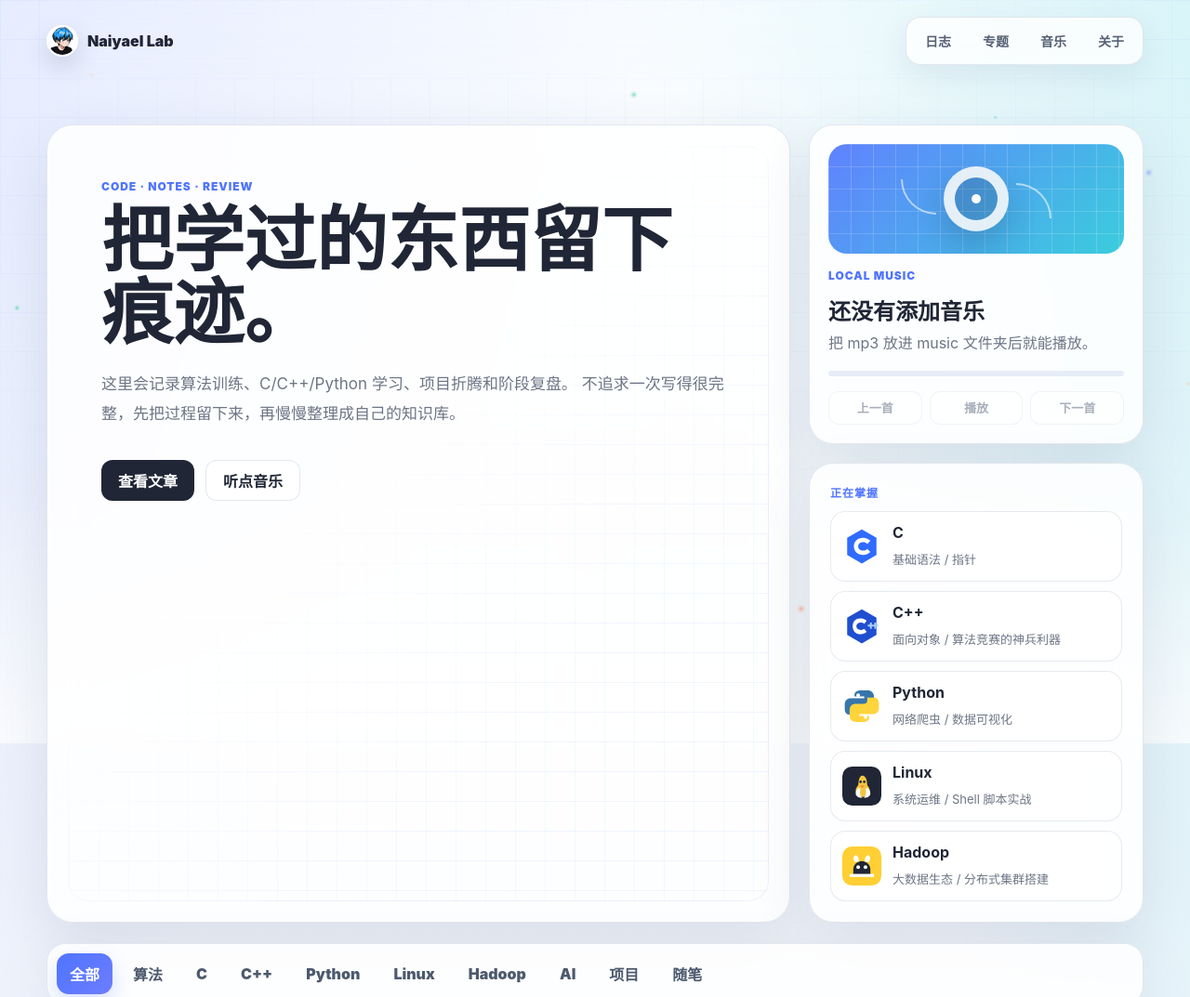
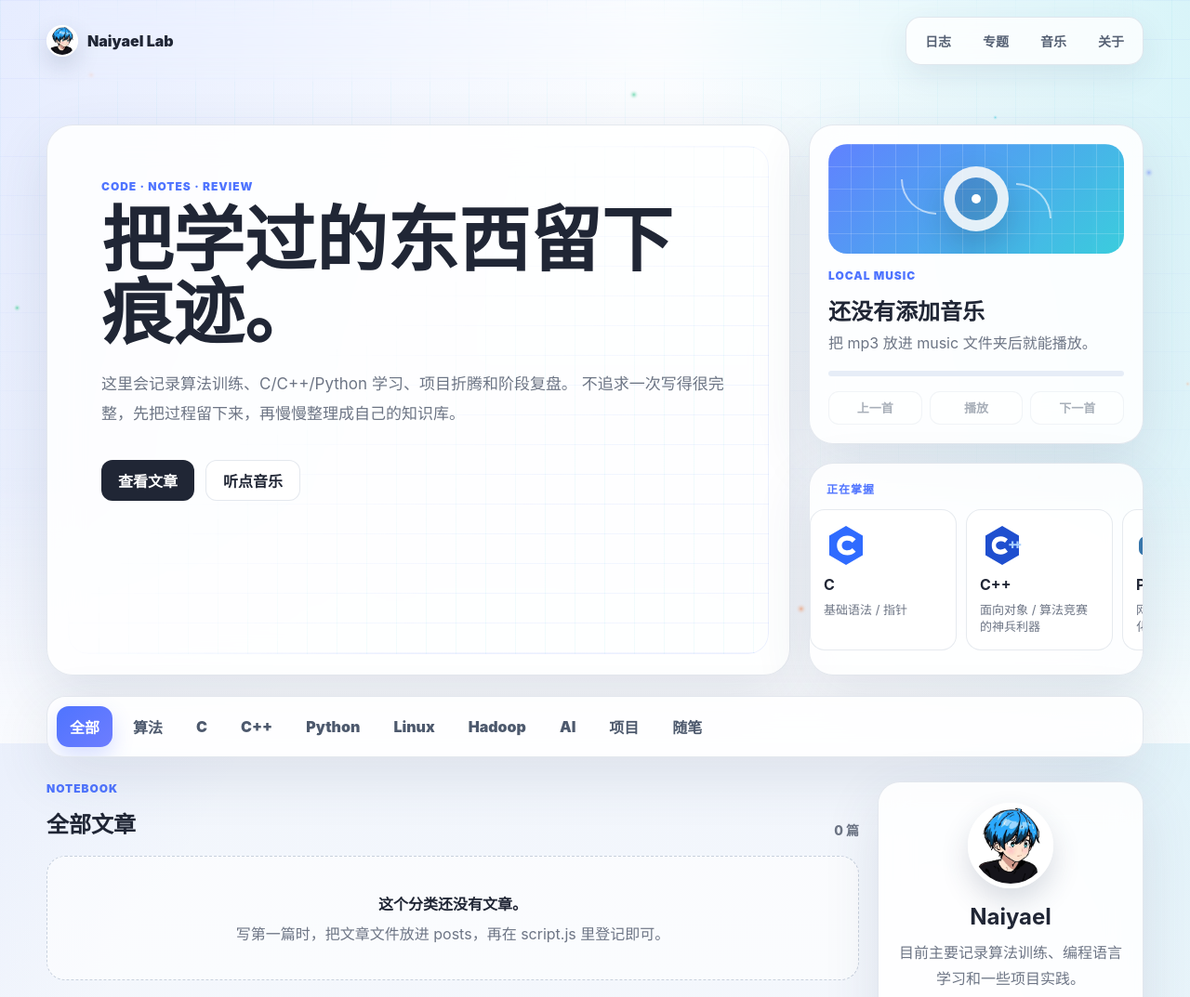
Before and after one commit to Naiyael/personal-web, a plain HTML site: page index.html in a window 1280 px wide. Shown: the top 1073 px of the page at 93% size. Drawn offline with Linux system fonts and the light colour scheme.

Commit message:
compact skill stack and update tech icons

```diff
--- a/index.html
+++ b/index.html
@@ -90,12 +90,12 @@
                 <span>网络爬虫 / 数据可视化</span>
               </article>
               <article>
-                <img src="assets/icons/linux.svg" alt="" />
+                <img src="assets/icons/linux.png" alt="" />
                 <strong>Linux</strong>
                 <span>系统运维 / Shell 脚本实战</span>
               </article>
               <article>
-                <img src="assets/icons/hadoop.svg" alt="" />
+                <img src="assets/icons/hadoop.png" alt="" />
                 <strong>Hadoop</strong>
                 <span>大数据生态 / 分布式集群搭建</span>
               </article>
--- a/styles.css
+++ b/styles.css
@@ -382,31 +382,37 @@ h3 {
 
 .skill-panel {
   border-radius: 26px;
-  padding: 22px;
+  padding: 18px;
+  overflow: hidden;
 }
 
 .skill-grid {
-  display: grid;
+  display: flex;
   gap: 10px;
-  grid-template-columns: 1fr;
+  margin: 0 -18px;
+  padding: 2px 18px 8px;
+  overflow-x: auto;
+  scroll-snap-type: x mandatory;
+  scrollbar-width: thin;
 }
 
 .skill-grid article {
   display: grid;
-  grid-template-columns: 42px 1fr;
-  gap: 8px 12px;
-  align-items: center;
-  min-height: 76px;
+  flex: 0 0 158px;
+  grid-template-rows: 48px auto 1fr;
+  gap: 8px;
+  min-height: 152px;
+  scroll-snap-align: start;
   border: 1px solid rgba(132, 151, 176, 0.2);
   border-radius: 16px;
-  padding: 12px;
+  padding: 14px;
   background: rgba(255, 255, 255, 0.72);
 }
 
 .skill-grid img {
-  grid-row: span 2;
-  width: 42px;
-  height: 42px;
+  width: 48px;
+  height: 48px;
+  object-fit: contain;
 }
 
 .skill-grid strong {
@@ -647,10 +653,6 @@ h3 {
     grid-template-columns: 1fr;
   }
 
-  .skill-grid {
-    grid-template-columns: repeat(2, minmax(0, 1fr));
-  }
-
   .sidebar {
     position: static;
   }
@@ -690,9 +692,6 @@ h3 {
     grid-template-columns: 1fr;
   }
 
-  .skill-grid {
-    grid-template-columns: 1fr;
-  }
 }
 
 @media (max-width: 520px) {
```
Also changed, not shown: assets/icons/hadoop.png (added), assets/icons/linux.png (added).
